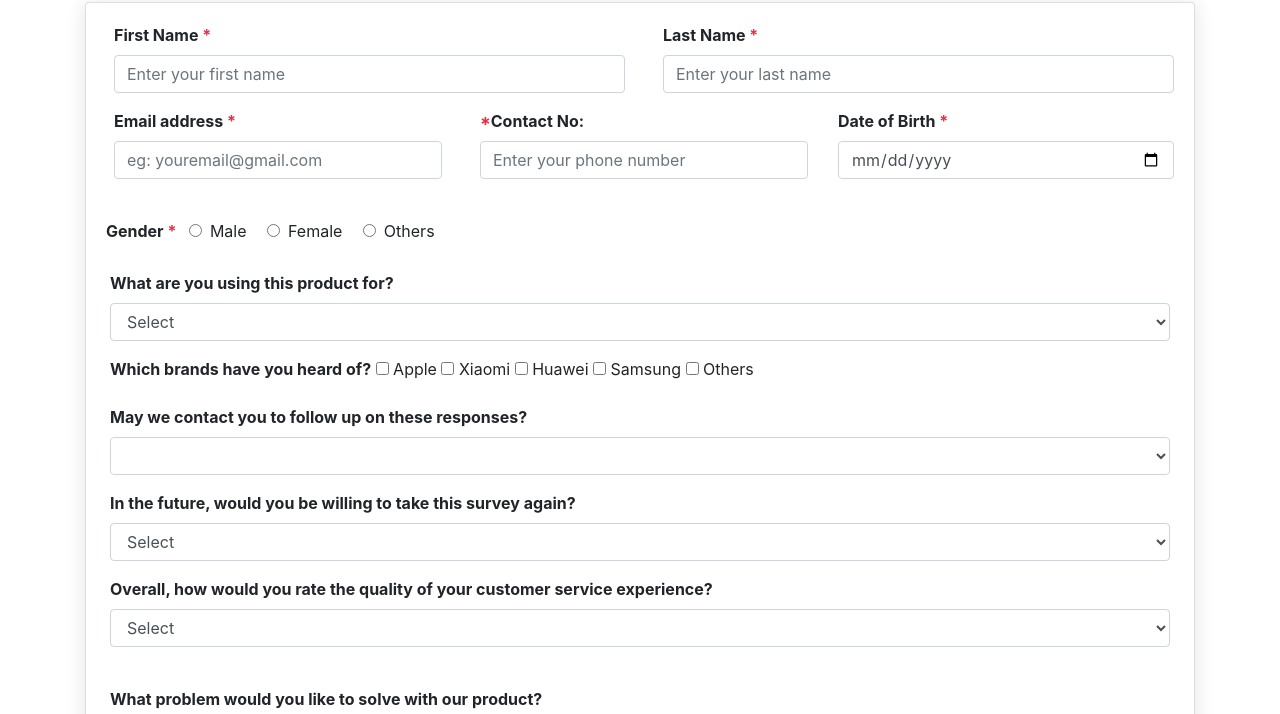
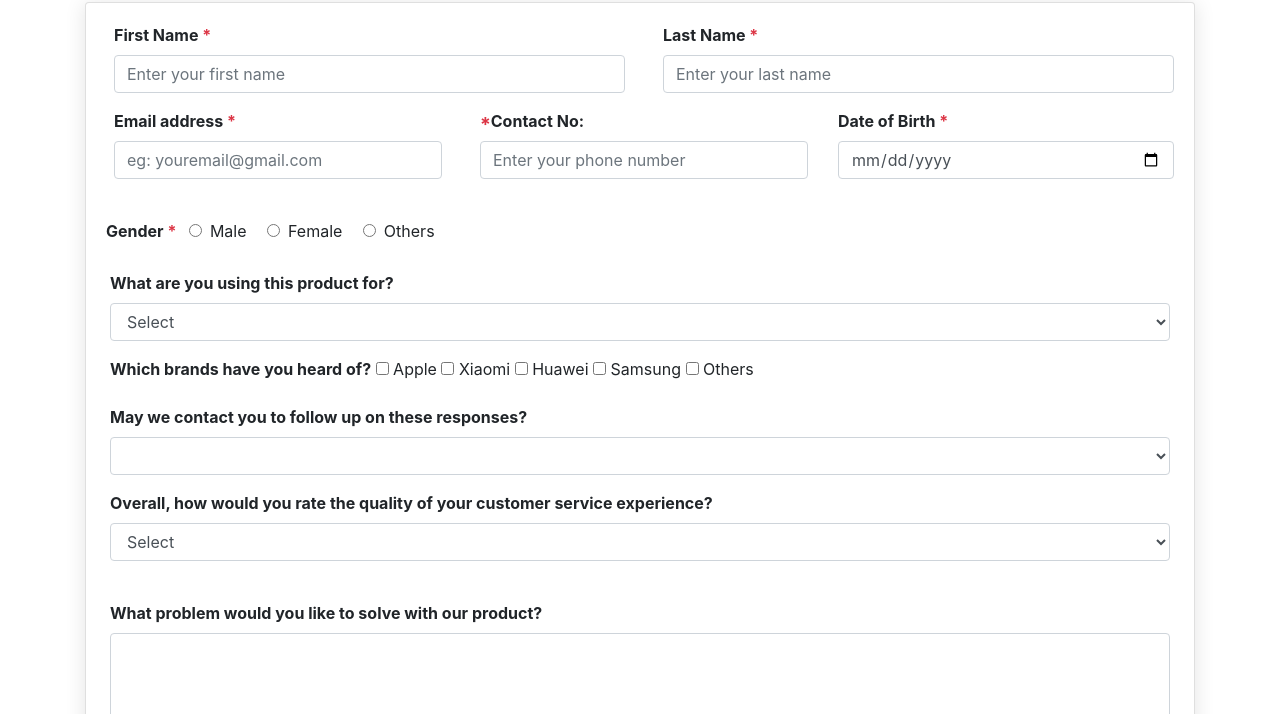
Before and after one commit to AnushkaMittal10/Client-Survey, a plain HTML site: page index.html in a window 1280 px wide. Shown: the part 86-800 px from the top of the page. Drawn offline with nearby package versions, Linux system fonts and the light colour scheme.

Commit message:
Updated Project-1

```diff
--- a/index.html
+++ b/index.html
@@ -102,7 +102,7 @@
                                 </select>
                             </div>
 
-                            <div class="form-group ml-4 mr-4">
+                            <div class="form-group ml-4 mr-4" v-if="response==='Yes'">
                                 <label class="form-label font-weight-bold">In the future, would you be willing to take this survey again?</label>
                                 <select name="age" class="form-control" v-model="survey">
                                         <option value="" selected disabled>Select</option>
@@ -162,6 +162,7 @@
                     survey: '',
                     quality: '',
                     prob: null,
+                    response: null,
                     showThankYou: false
                 },
                 methods: {
```
